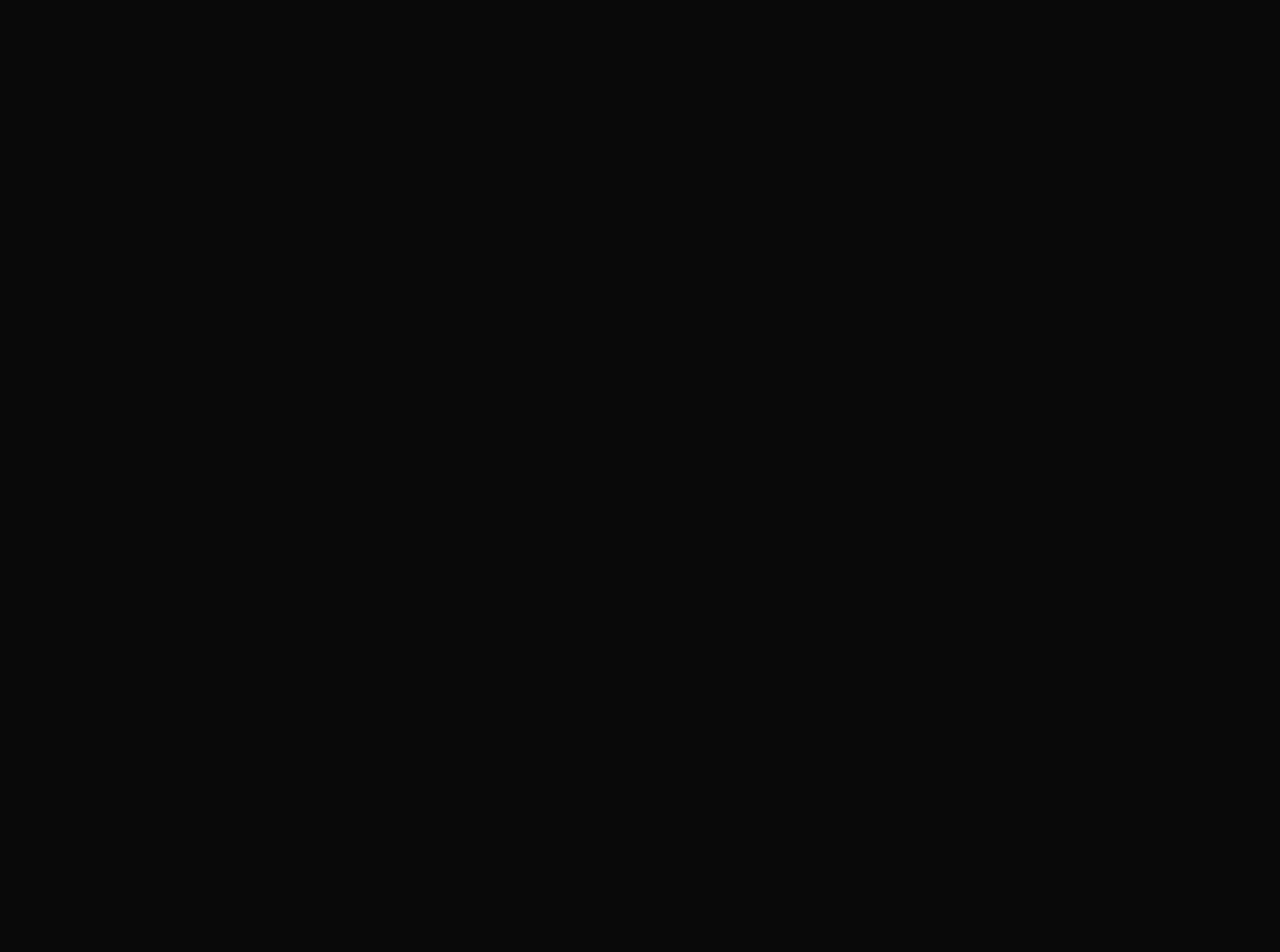
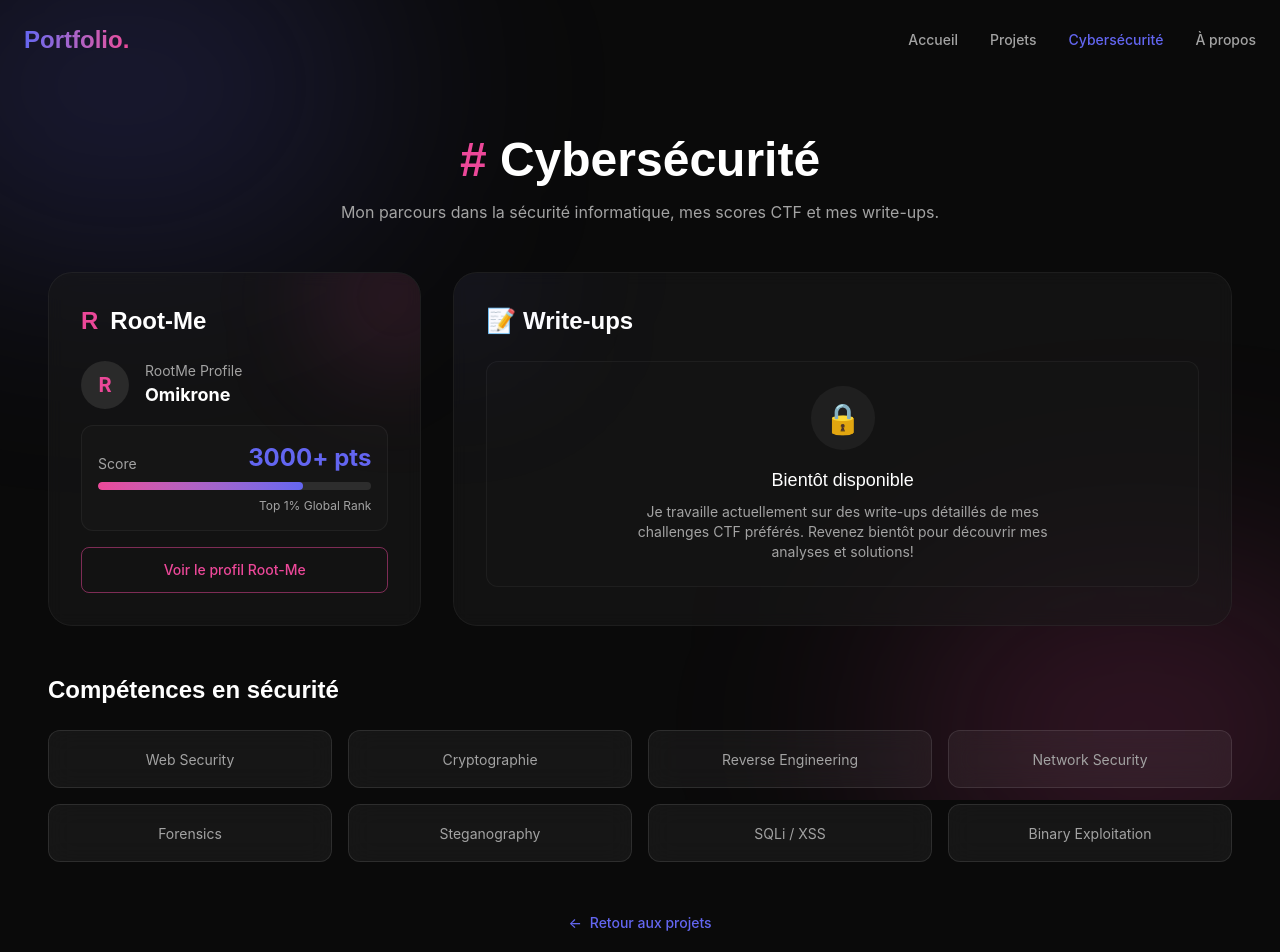
Before and after one commit to Omikrone/Portfolio, a React (Vite) app: page /cybersecurity in a window 1280 px wide. Before the commit this address had no page. Shown: the top 952 px of the page. Before the commit the page ends 800 px from the top, so only its background shows below. Built offline with nearby package versions, Linux system fonts and the light colour scheme.

Commit message:
feat(cyber): add special page for cyber security

```diff
--- a/src/App.tsx
+++ b/src/App.tsx
@@ -4,6 +4,7 @@
 import Projects from './pages/Projects';
 import ProjectDetail from './pages/ProjectDetail';
 import About from './pages/About';
+import Cybersecurity from './pages/Cybersecurity';
 
 function App() {
   return (
@@ -14,6 +15,7 @@
           <Route path="projects" element={<Projects />} />
           <Route path="projects/:slug" element={<ProjectDetail />} />
           <Route path="about" element={<About />} />
+          <Route path="cybersecurity" element={<Cybersecurity />} />
         </Route>
       </Routes>
     </BrowserRouter>
--- a/src/components/Layout.tsx
+++ b/src/components/Layout.tsx
@@ -16,6 +16,7 @@
   const navLinks = [
     { name: 'Accueil', path: '/' },
     { name: 'Projets', path: '/projects' },
+    { name: 'Cybersécurité', path: '/cybersecurity' },
     { name: 'À propos', path: '/about' },
   ];
 
--- a/src/components/Skills.tsx
+++ b/src/components/Skills.tsx
@@ -1,4 +1,5 @@
 import React from 'react';
+import { Link } from 'react-router-dom';
 
 const Skills: React.FC = () => {
     const skills = [
@@ -10,60 +11,30 @@
 
     return (
         <section className="py-20">
-            <div className="grid grid-cols-1 md:grid-cols-2 gap-12 items-center">
-
-                {/* RootMe Badge / Stats */}
-                <div className="glass-card p-8 rounded-3xl relative overflow-hidden group">
-                    <div className="absolute top-0 right-0 w-32 h-32 bg-secondary/20 rounded-full blur-[60px] -mr-10 -mt-10"></div>
-
-                    <h3 className="text-2xl font-bold mb-6 flex items-center gap-3">
-                        <span className="text-secondary">#</span> Cybersecurity
-                    </h3>
-
-                    <div className="space-y-4">
-                        <div className="flex items-center gap-4">
-                            <div className="w-12 h-12 bg-[#2a2a2a] rounded-full flex items-center justify-center font-bold text-secondary text-xl">
-                                R
-                            </div>
-                            <div>
-                                <p className="text-sm text-text-muted">RootMe Profile</p>
-                                <p className="font-bold text-lg text-white">Omikrone</p>
-                            </div>
-                        </div>
-
-                        <div className="bg-surface/50 rounded-xl p-4 border border-white/5">
-                            <div className="flex justify-between items-end mb-2">
-                                <span className="text-text-muted text-sm">Score</span>
-                                <span className="text-2xl font-bold text-primary">3000+ pts</span>
-                            </div>
-                            <div className="w-full bg-white/10 h-2 rounded-full overflow-hidden">
-                                <div className="bg-gradient-to-r from-secondary to-primary w-[75%] h-full rounded-full"></div>
-                            </div>
-                            <p className="text-xs text-text-muted mt-2 text-right">Top 1% Global Rank</p>
-                        </div>
-
-                        <a href="https://www.root-me.org/Omikrone" target="_blank" rel="noreferrer" className="block text-center w-full py-2 rounded-lg border border-secondary/50 text-secondary hover:bg-secondary hover:text-white transition-all font-medium text-sm">
-                            View Profile
-                        </a>
-                    </div>
-                </div>
-
-                {/* Tech Stack */}
             <div className="space-y-8">
+                <div className="flex flex-col md:flex-row md:items-end md:justify-between gap-4">
                     <div className="space-y-2">
                         <h2 className="text-3xl font-bold">Mon expertise technique</h2>
                         <p className="text-text-muted">
                             Une formation solide en informatique (BUT) complétée par une passion autodidacte pour l'IA et la sécurité.
                         </p>
                     </div>
+                    <Link
+                        to="/cybersecurity"
+                        className="inline-flex items-center gap-2 text-secondary hover:text-white transition-colors text-sm font-medium group"
+                    >
+                        <span className="text-secondary">#</span> Voir mon profil Cybersécurité
+                        <span className="transform group-hover:translate-x-1 transition-transform">→</span>
+                    </Link>
+                </div>
 
-                    <div className="grid grid-cols-1 sm:grid-cols-2 gap-4">
+                <div className="grid grid-cols-1 sm:grid-cols-2 lg:grid-cols-4 gap-4">
                     {skills.map((skillGroup) => (
-                            <div key={skillGroup.category} className="glass p-4 rounded-xl">
-                                <h4 className="font-medium text-white mb-3 text-sm uppercase tracking-wide opacity-80">{skillGroup.category}</h4>
+                        <div key={skillGroup.category} className="glass-card p-6 rounded-xl">
+                            <h4 className="font-medium text-white mb-4 text-sm uppercase tracking-wide opacity-80">{skillGroup.category}</h4>
                             <div className="flex flex-wrap gap-2">
                                 {skillGroup.items.map((item) => (
-                                        <span key={item} className="text-sm bg-white/5 px-2 py-1 rounded text-text-muted border border-white/5">
+                                    <span key={item} className="text-sm bg-white/5 px-3 py-1.5 rounded-lg text-text-muted border border-white/5 hover:border-white/20 transition-colors">
                                         {item}
                                     </span>
                                 ))}
@@ -72,8 +43,6 @@
                     ))}
                 </div>
             </div>
-
-            </div>
         </section>
     );
 };
--- a/src/data/projects.ts
+++ b/src/data/projects.ts
@@ -9,6 +9,7 @@
     type: "IA",
     languages: ["Python"],
     imageUrl: "/content/projects/mnemos/logo.png",
+    demoLink: "http://euphron.duckdns.org:49181",
     repoLink: "https://github/Omikrone/Mnemos",
     category: 'personal',
     featured: true,
--- /dev/null
+++ b/src/pages/Cybersecurity.tsx
@@ -0,0 +1,111 @@
+import React from 'react';
+import { Link } from 'react-router-dom';
+
+const Cybersecurity: React.FC = () => {
+    return (
+        <div className="min-h-screen pb-20 animate-fade-in">
+            <header className="mb-12 pt-10">
+                <div className="text-center mb-8">
+                    <h1 className="text-4xl md:text-5xl font-bold mb-4">
+                        <span className="text-secondary">#</span> Cybersécurité
+                    </h1>
+                    <p className="text-text-muted max-w-2xl mx-auto">
+                        Mon parcours dans la sécurité informatique, mes scores CTF et mes write-ups.
+                    </p>
+                </div>
+            </header>
+
+            <div className="grid grid-cols-1 lg:grid-cols-3 gap-8">
+                {/* RootMe Stats Card */}
+                <div className="glass-card p-8 rounded-3xl relative overflow-hidden group lg:col-span-1">
+                    <div className="absolute top-0 right-0 w-32 h-32 bg-secondary/20 rounded-full blur-[60px] -mr-10 -mt-10"></div>
+
+                    <h3 className="text-2xl font-bold mb-6 flex items-center gap-3">
+                        <span className="text-secondary">R</span> Root-Me
+                    </h3>
+
+                    <div className="space-y-4">
+                        <div className="flex items-center gap-4">
+                            <div className="w-12 h-12 bg-[#2a2a2a] rounded-full flex items-center justify-center font-bold text-secondary text-xl">
+                                R
+                            </div>
+                            <div>
+                                <p className="text-sm text-text-muted">RootMe Profile</p>
+                                <p className="font-bold text-lg text-white">Omikrone</p>
+                            </div>
+                        </div>
+
+                        <div className="bg-surface/50 rounded-xl p-4 border border-white/5">
+                            <div className="flex justify-between items-end mb-2">
+                                <span className="text-text-muted text-sm">Score</span>
+                                <span className="text-2xl font-bold text-primary">3000+ pts</span>
+                            </div>
+                            <div className="w-full bg-white/10 h-2 rounded-full overflow-hidden">
+                                <div className="bg-gradient-to-r from-secondary to-primary w-[75%] h-full rounded-full"></div>
+                            </div>
+                            <p className="text-xs text-text-muted mt-2 text-right">Top 1% Global Rank</p>
+                        </div>
+
+                        <a
+                            href="https://www.root-me.org/Omikrone"
+                            target="_blank"
+                            rel="noreferrer"
+                            className="block text-center w-full py-3 rounded-lg border border-secondary/50 text-secondary hover:bg-secondary hover:text-white transition-all font-medium text-sm"
+                        >
+                            Voir le profil Root-Me
+                        </a>
+                    </div>
+                </div>
+
+                {/* Write-ups Section */}
+                <div className="glass-card p-8 rounded-3xl relative overflow-hidden lg:col-span-2">
+                    <div className="absolute top-0 left-0 w-40 h-40 bg-primary/10 rounded-full blur-[80px] -ml-20 -mt-20"></div>
+
+                    <h3 className="text-2xl font-bold mb-6">
+                        <span className="text-primary">📝</span> Write-ups
+                    </h3>
+
+                    <div className="space-y-4">
+                        <div className="bg-surface/30 rounded-xl p-6 border border-white/5 text-center">
+                            <div className="w-16 h-16 mx-auto mb-4 rounded-full bg-white/5 flex items-center justify-center">
+                                <span className="text-3xl">🔒</span>
+                            </div>
+                            <h4 className="text-lg font-medium mb-2">Bientôt disponible</h4>
+                            <p className="text-text-muted text-sm max-w-md mx-auto">
+                                Je travaille actuellement sur des write-ups détaillés de mes challenges CTF préférés.
+                                Revenez bientôt pour découvrir mes analyses et solutions!
+                            </p>
+                        </div>
+                    </div>
+                </div>
+            </div>
+
+            {/* Skills in Security */}
+            <section className="mt-12">
+                <h2 className="text-2xl font-bold mb-6">Compétences en sécurité</h2>
+                <div className="grid grid-cols-2 md:grid-cols-4 gap-4">
+                    {['Web Security', 'Cryptographie', 'Reverse Engineering', 'Network Security', 'Forensics', 'Steganography', 'SQLi / XSS', 'Binary Exploitation'].map((skill) => (
+                        <div
+                            key={skill}
+                            className="glass p-4 rounded-xl text-center hover:bg-white/5 transition-colors"
+                        >
+                            <span className="text-text-muted text-sm">{skill}</span>
+                        </div>
+                    ))}
+                </div>
+            </section>
+
+            {/* Back to Projects */}
+            <div className="mt-12 text-center">
+                <Link
+                    to="/projects"
+                    className="inline-flex items-center gap-2 text-primary hover:text-white transition-colors text-sm font-medium"
+                >
+                    <span>←</span> Retour aux projets
+                </Link>
+            </div>
+        </div>
+    );
+};
+
+export default Cybersecurity;
```
Also changed, not shown: src/pages/Projects.tsx (+16 -51 lines). Lines whose indentation alone changed are shown as unchanged.
